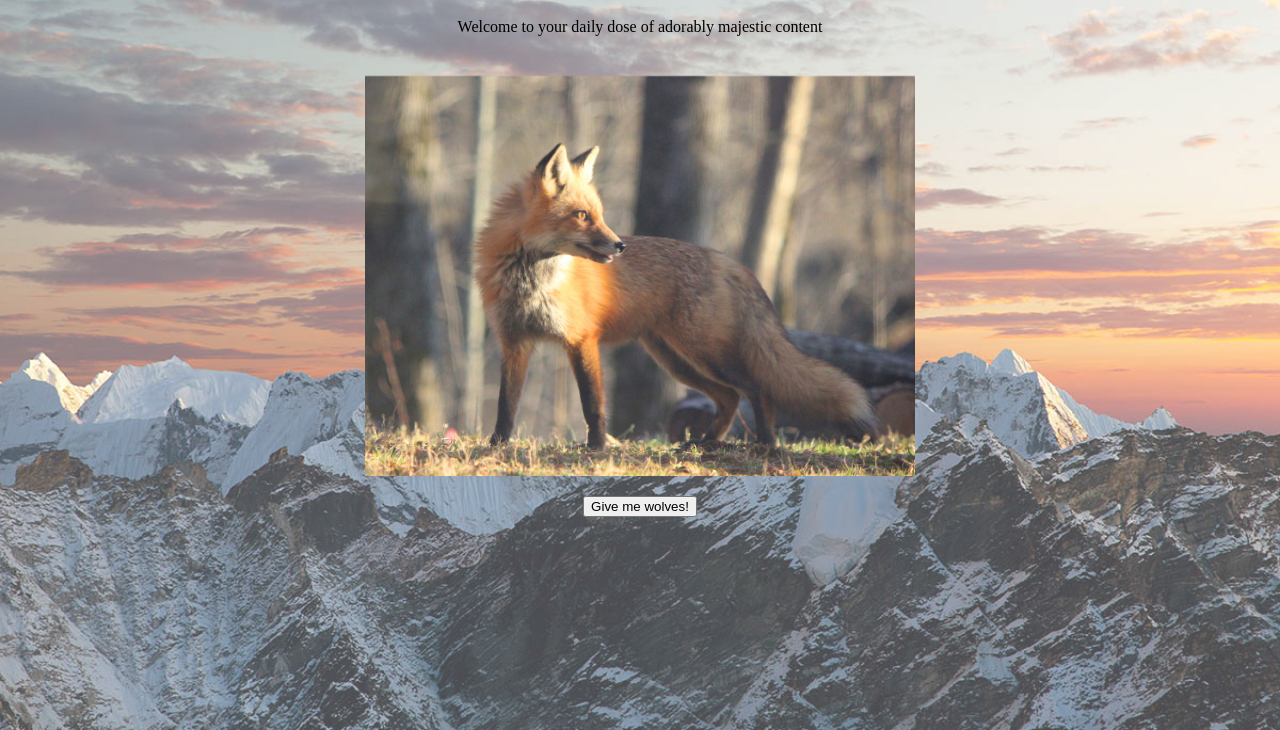
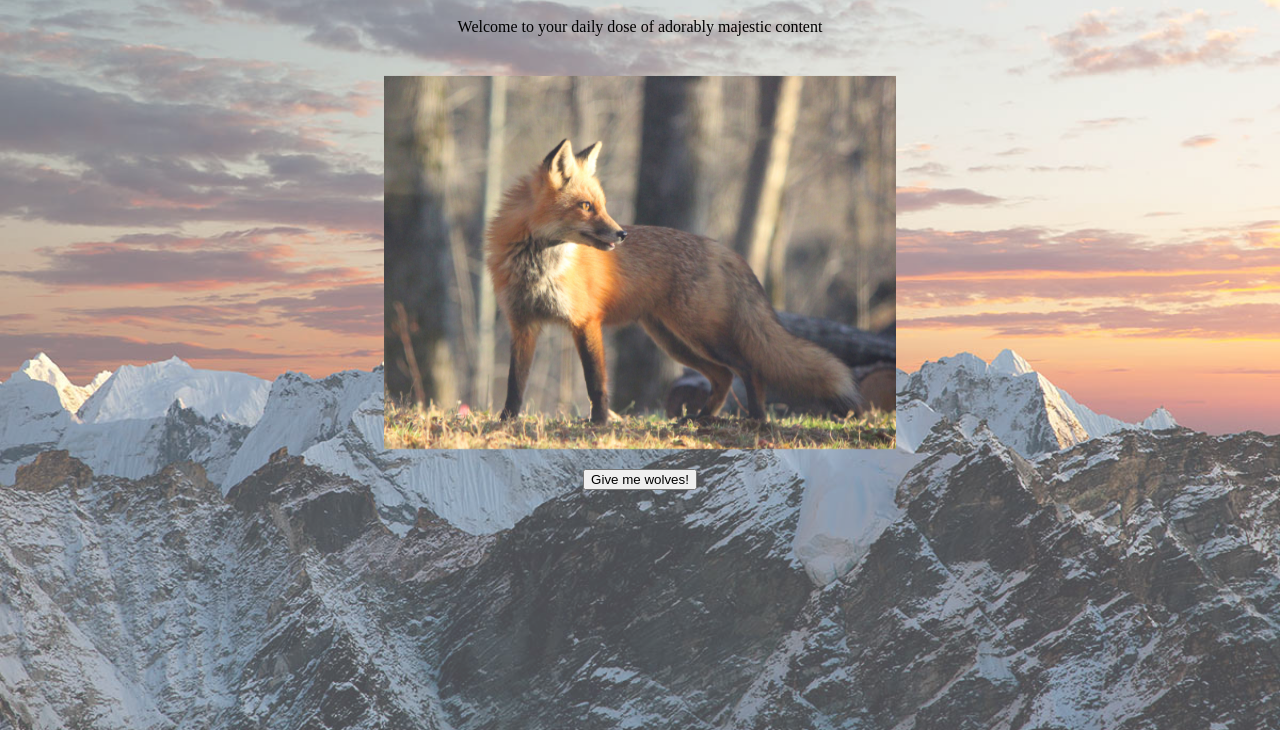
Before and after one commit to caitlin-mcdougall/Wolf-Generator, a plain HTML site: page index.html in a window 1280 px wide. Shown: the part 70-800 px from the top of the page. Drawn offline with nearby package versions, Linux system fonts and the light colour scheme.

Commit message:
add max-height

```diff
--- a/assets/css/index.css
+++ b/assets/css/index.css
@@ -1,7 +1,8 @@
 img{
     width: auto;
-    height: 50%;
-    max-width: 50%;
+    height: auto;
+    max-width: 40%;
+    max-height: 20%;
     padding-bottom:20px;
     padding-top: 40px;
     margin-top: auto;
```
